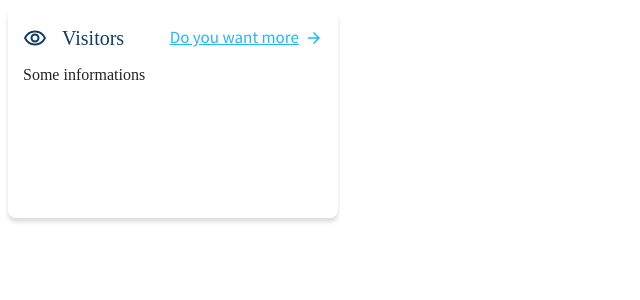
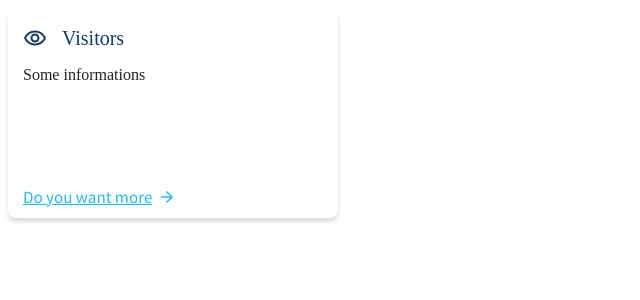
Before and after one commit to samymadi/clone_vetrina-live, a React (Create React App) app: page /test in a window 1280 px wide. Shown: the top 300 px of the page, without its empty margins (0-640 px from the left). Built offline with nearby package versions, Linux system fonts and the light colour scheme; a web font is replaced by a local one.

Commit message:
refactore code

```diff
--- a/src/App.tsx
+++ b/src/App.tsx
@@ -20,7 +20,7 @@ function App() {
           <Router>
             <Switch>
               <Route exact  path='/test'>
-                  <Card title='Visitors ' icon='eye' headerAction={<StyledLink to='/' target='_blank' title='Do you want more'/>} >
+                  <Card title='Visitors ' icon='eye' actions={<StyledLink to='/' target='_blank' title='Do you want more'/>} >
                     <Typography>
                       Some informations
                     </Typography>
--- a/src/Components/Card/index.tsx
+++ b/src/Components/Card/index.tsx
@@ -14,6 +14,9 @@ import theme from './style';
 
 
 
+//styles
+
+
 
 const index = (props:Props):JSX.Element => {
 
@@ -28,7 +31,7 @@ const index = (props:Props):JSX.Element => {
                         {children}
                 </CardContent>
 
-                <CardActions>
+                <CardActions   sx={{position:'absolute',bottom:'0',paddingLeft:'0'}}>
                         {actions}
                 </CardActions>
             </Card>
@@ -43,7 +46,8 @@ export default index;
 export interface Props{
     title:string,
     icon:string,
-    headerAction:JSX.Element,
+    headerAction?:JSX.Element,
     children:JSX.Element | JSX.Element,
     actions?:JSX.Element
+    titleColor?:string
 }
--- a/src/Components/Card/style.ts
+++ b/src/Components/Card/style.ts
@@ -15,6 +15,7 @@ export default createTheme(globalTheme,{
         MuiCard:{
             styleOverrides:{
                 root: {
+                    position:'relative',
                     height:'180px',
                     minWidth:'300px',
                     width:'fit-content',
@@ -43,6 +44,9 @@ export default createTheme(globalTheme,{
 
 
 
+
+
+
 export const typographyStyle = {
                             ml:"15px",
                             color:"primary",
--- a/src/Components/Icons/index.tsx
+++ b/src/Components/Icons/index.tsx
@@ -10,16 +10,16 @@ import ArrowForwardIcon from '@mui/icons-material/ArrowForward';
 //Return Icons with the  icon name props
 const Icon = (props:Props):JSX.Element => {
 
-    const {iconName,color,fontSize} = props;
+    const {iconName,color,fontSize,...rest} = props;
     const style = {
              sx:{
                  color:color && color,
-                 fontSize
+                 fontSize,
                 },
             }
 
     switch(iconName){
-        case 'eye': return <RemoveRedEyeOutlinedIcon  color='primary' {...style}   />
+        case 'eye': return <RemoveRedEyeOutlinedIcon  color='primary' {...style}    />
         case 'rightArrow' : return <ArrowForwardIcon  color='primary' {...style} />
         default :return <></>
     }
--- a/src/Components/StyledLink/index.tsx
+++ b/src/Components/StyledLink/index.tsx
@@ -25,7 +25,8 @@ const StyledLink = ({title,...rest}:Props):JSX.Element => {
                             <Icons
                             iconName='rightArrow'
                             fontSize='18px'
-                            color='#21B8F9'/>
+                            color='#21B8F9'
+                            />
                 </Stack>
         </Link>
     );
```
